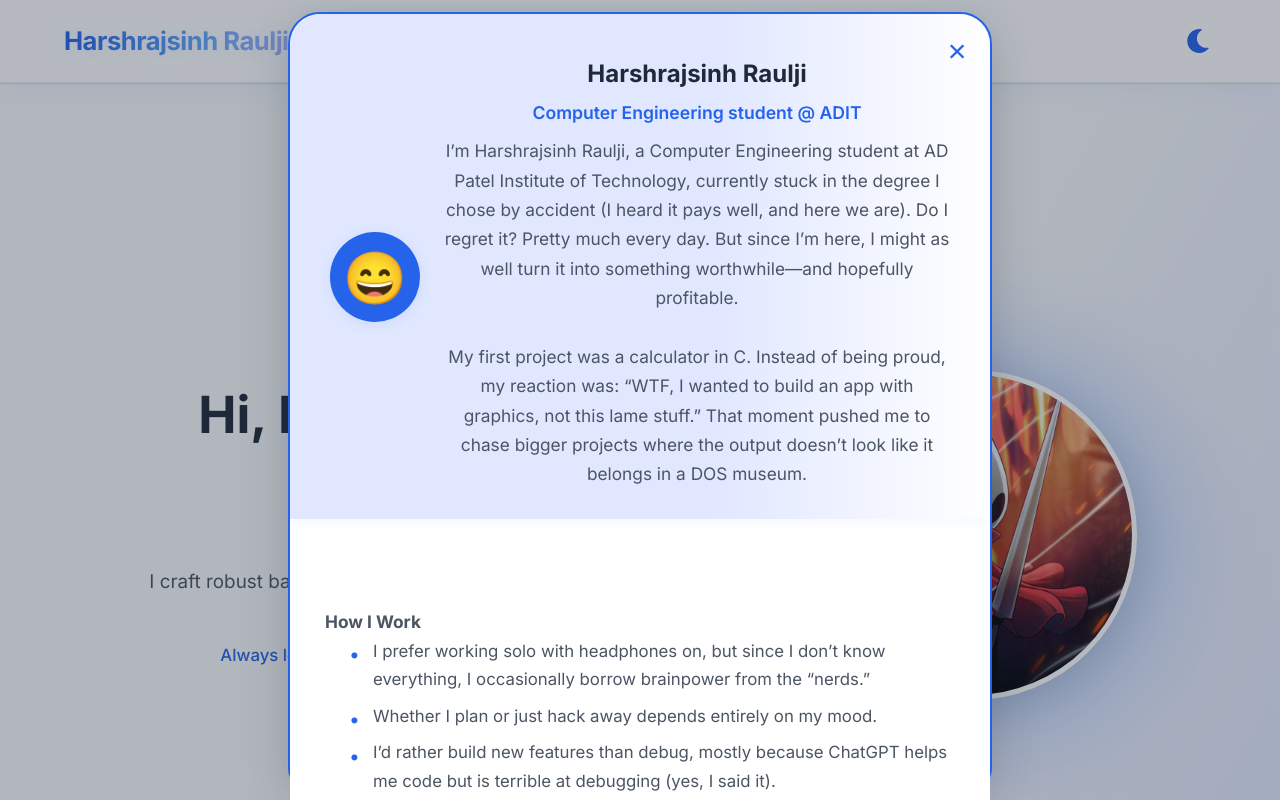
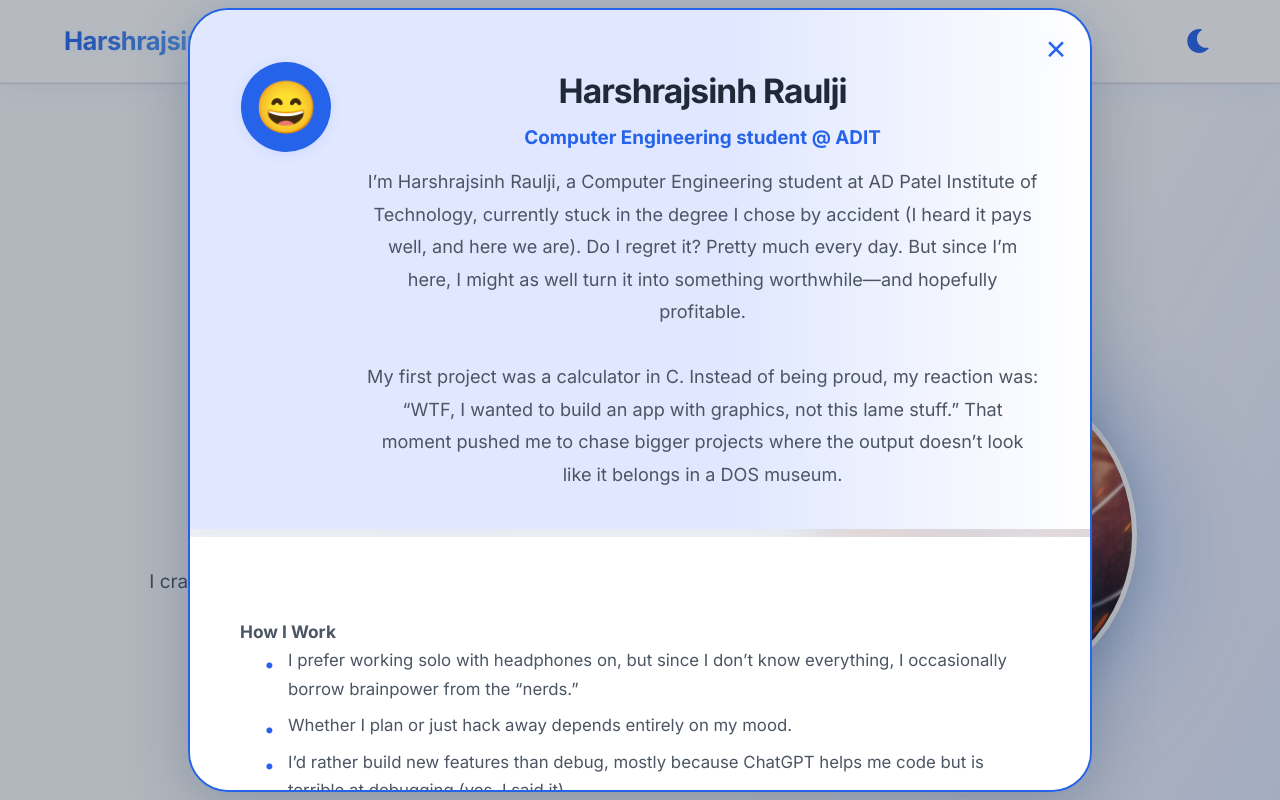
Before and after one commit to harshrajsinhraulji/ReactTuto, a React (Create React App) app in the folder harsh-portfolio/: page / in a window 1280 px wide. Both pictures are taken after a click on the button "Harshrajsinh Raulji". Shown: the top 800 px of the page. Built offline with nearby package versions, Linux system fonts and the light colour scheme; no server answers.

Commit message:
UX: Redesign About modal (wider, glassy, scrollable, modern). Lock background scroll when modal open. Inspired by Wix Studio.

```diff
--- a/harsh-portfolio/src/App.js
+++ b/harsh-portfolio/src/App.js
@@ -14,6 +14,7 @@ export const ThemeContext = createContext();
 
 
 
+
 function App() {
   const [aboutOpen, setAboutOpen] = useState(false);
   const [theme, setTheme] = useState(() => localStorage.getItem('theme') || 'light');
@@ -23,6 +24,18 @@ function App() {
     document.body.setAttribute('data-theme', theme);
     localStorage.setItem('theme', theme);
   }, [theme]);
+
+  // Lock background scroll when modal is open
+  useEffect(() => {
+    if (aboutOpen) {
+      document.body.style.overflow = 'hidden';
+    } else {
+      document.body.style.overflow = '';
+    }
+    return () => {
+      document.body.style.overflow = '';
+    };
+  }, [aboutOpen]);
 
   // Fade-in on scroll for sections
   useEffect(() => {
--- a/harsh-portfolio/src/components/Hero.css
+++ b/harsh-portfolio/src/components/Hero.css
@@ -66,22 +66,37 @@
   justify-content: center;
   animation: fadeIn 0.2s;
 }
+/* Modern glassy About modal, wider, scrollable, Wix Studio inspired */
 .about-modal {
-  background: var(--card-bg);
-  border-radius: 2rem 2rem 1.2rem 1.2rem;
-  box-shadow: 0 12px 48px 0 rgba(30,41,59,0.22);
-  padding: 0 0 2.2rem 0;
-  max-width: 700px;
-  min-width: 320px;
-  width: 96vw;
+  background: rgba(255,255,255,0.82);
+  -webkit-backdrop-filter: blur(24px) saturate(1.2);
+  backdrop-filter: blur(24px) saturate(1.2);
+  border-radius: 2.5rem;
+  box-shadow: 0 16px 64px 0 rgba(30,41,59,0.22), 0 2px 24px #60a5fa22;
+  padding: 0 0 2.7rem 0;
+  max-width: 900px;
+  min-width: 340px;
+  width: 98vw;
   max-height: 92vh;
   position: relative;
   animation: aboutSlideUp 0.44s cubic-bezier(.4,1.2,.6,1);
-  overflow: visible;
+  overflow: auto;
   border: 2.5px solid var(--primary-blue);
+  display: flex;
+  flex-direction: column;
+}
+[data-theme='dark'] .about-modal {
+  background: rgba(36, 39, 49, 0.92);
+  border: 2.5px solid var(--accent);
+  box-shadow: 0 16px 64px 0 #2563eb33, 0 2px 24px #2563eb22;
 }
 .about-modal::-webkit-scrollbar {
-  display: none;
+  width: 8px;
+  background: transparent;
+}
+.about-modal::-webkit-scrollbar-thumb {
+  background: var(--accent-light);
+  border-radius: 8px;
 }
 @keyframes aboutSlideUp {
   from { opacity: 0; transform: translateY(60px) scale(0.98); }
@@ -89,13 +104,14 @@
 }
 .about-modal-profile {
   display: flex;
-  align-items: center;
-  gap: 1.5rem;
+  align-items: flex-start;
+  gap: 2.2rem;
   background: linear-gradient(90deg, #e0e7ff 60%, var(--white) 100%);
-  border-radius: 2rem 2rem 0 0;
-  padding: 2.5rem 2.5rem 1.2rem 2.5rem;
-  box-shadow: 0 2px 16px rgba(59,130,246,0.07);
+  border-radius: 2.5rem 2.5rem 0 0;
+  padding: 3.2rem 3.2rem 1.7rem 3.2rem;
+  box-shadow: 0 2px 24px rgba(59,130,246,0.09);
   margin-bottom: 0.5rem;
+  min-width: 0;
 }
 .about-modal-avatar {
   width: 90px;
@@ -113,22 +129,25 @@
 }
 .about-modal-summary {
   flex: 1;
+  min-width: 0;
 }
 .about-modal-summary h3 {
   margin: 0 0 0.2rem 0;
-  font-size: 1.5rem;
+  font-size: 2.1rem;
   color: var(--dark-gray);
-  font-weight: 800;
+  font-weight: 900;
+  letter-spacing: -1px;
 }
 .about-modal-summary .about-summary-title {
-  font-size: 1.1rem;
+  font-size: 1.18rem;
   color: var(--primary-blue);
-  font-weight: 600;
-  margin-bottom: 0.5rem;
+  font-weight: 700;
+  margin-bottom: 0.7rem;
 }
 .about-modal-summary .about-summary-desc {
-  font-size: 1.08rem;
+  font-size: 1.13rem;
   color: var(--medium-gray);
+  line-height: 1.8;
 }
 .about-modal-close {
   position: absolute;
@@ -136,14 +155,16 @@
   right: 1.1rem;
   background: none;
   border: none;
-  font-size: 2rem;
+  font-size: 2.2rem;
   color: var(--primary-blue);
   cursor: pointer;
   z-index: 10;
-  transition: color 0.2s;
+  transition: color 0.2s, filter 0.2s;
+  filter: drop-shadow(0 2px 8px #60a5fa33);
 }
 .about-modal-close:hover, .about-modal-close:focus {
   color: var(--accent);
+  filter: drop-shadow(0 4px 16px #3b82f655);
 }
 @keyframes fadeIn {
   from { opacity: 0; }
@@ -152,6 +173,19 @@
 @keyframes modalPop {
   from { transform: scale(0.95) translateY(30px); opacity: 0; }
   to { transform: none; opacity: 1; }
+}
+
+@media (max-width: 900px) {
+  .about-modal {
+    max-width: 99vw;
+    padding: 0 0 1.2rem 0;
+  }
+  .about-modal-profile {
+    flex-direction: column;
+    align-items: center;
+    padding: 2.2rem 1.2rem 1.2rem 1.2rem;
+    gap: 1.2rem;
+  }
 }
 /* End of modal styles */
 .hero-dynamic-subtitle {
```
